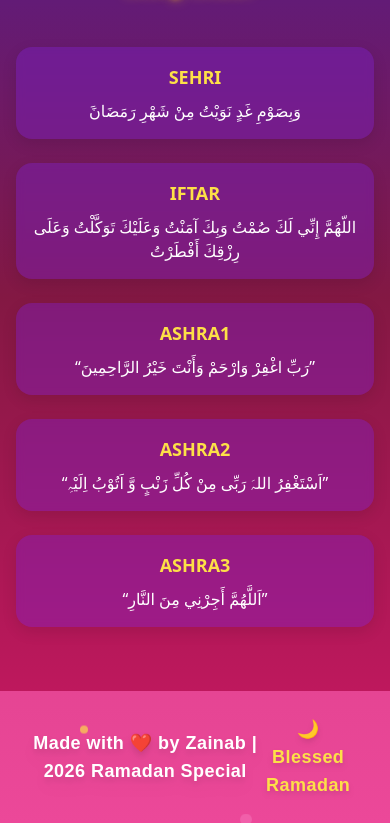
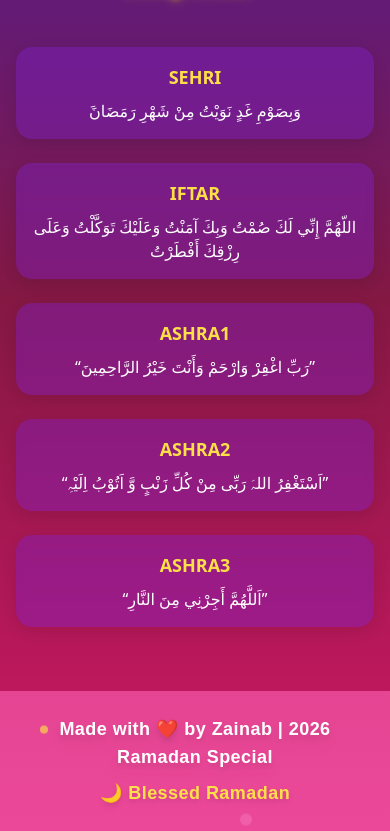
Before and after one commit to itx-me-zaynabb/Ramadan-website, a React (Create React App) app: page / in a window 390 px wide. Shown: the part 3249-4080 px from the top of the page. Built offline with nearby package versions, Linux system fonts and the light colour scheme.

Commit message:
add text

```diff
--- a/src/components/Footer.jsx
+++ b/src/components/Footer.jsx
@@ -1,43 +1,38 @@
 import React from "react";
 import { motion } from "framer-motion";
 
-const Footer = () => {
-  return (
-    <motion.footer className="relative w-full py-6 text-center overflow-hidden flex justify-between items-center px-8">
-      {/* Transparent Animated Background */}
+const Footer = () => (
+  <motion.footer className="relative w-full py-6 text-center flex flex-col md:flex-row justify-between items-center px-4 md:px-8 overflow-hidden">
     <motion.div
       className="absolute inset-0"
       style={{
         background:
           "linear-gradient(270deg, #7C3AED, #F472B6, #A78BFA, #F9A8D4)",
         backgroundSize: "800% 800%",
-          opacity: 0.2, // more transparent
+        opacity: 0.2,
         zIndex: -1,
       }}
       animate={{ backgroundPosition: ["0% 50%", "100% 50%", "0% 50%"] }}
       transition={{ duration: 30, repeat: Infinity, ease: "linear" }}
     />
 
-      {/* Floating Neon Particles */}
     <motion.div
       className="absolute inset-0 pointer-events-none"
       animate={{ y: [0, -10, 0] }}
       transition={{ repeat: Infinity, duration: 5, ease: "easeInOut" }}
     >
-        <div className="absolute w-2 h-2 bg-yellow-300 rounded-full top-10 left-20 opacity-70 animate-pulse"></div>
+      <div className="absolute w-2 h-2 bg-yellow-300 rounded-full top-10 left-10 opacity-70 animate-pulse"></div>
       <div className="absolute w-3 h-3 bg-pink-400 rounded-full top-32 left-60 opacity-60 animate-pulse"></div>
-        <div className="absolute w-1.5 h-1.5 bg-purple-400 rounded-full top-48 left-10 opacity-80 animate-pulse"></div>
+      <div className="absolute w-1.5 h-1.5 bg-purple-400 rounded-full top-48 left-20 opacity-80 animate-pulse"></div>
     </motion.div>
 
-      {/* Footer Content Left */}
     <p
-        className="relative z-10 font-bold text-white drop-shadow-lg text-lg md:text-xl tracking-wide"
+      className="relative z-10 font-bold text-white drop-shadow-lg text-lg md:text-xl tracking-wide mb-2 md:mb-0"
       style={{ fontFamily: "'Poppins', sans-serif" }}
     >
       Made with ❤️ by Zainab | 2026 Ramadan Special
     </p>
 
-      {/* Footer Content Right */}
     <p
       className="relative z-10 font-bold text-yellow-300 drop-shadow-md text-lg md:text-xl tracking-wide"
       style={{ fontFamily: "'Poppins', sans-serif" }}
@@ -46,6 +41,5 @@ const Footer = () => {
     </p>
   </motion.footer>
 );
-};
 
 export default Footer;
```
Lines whose indentation alone changed are shown as unchanged.
